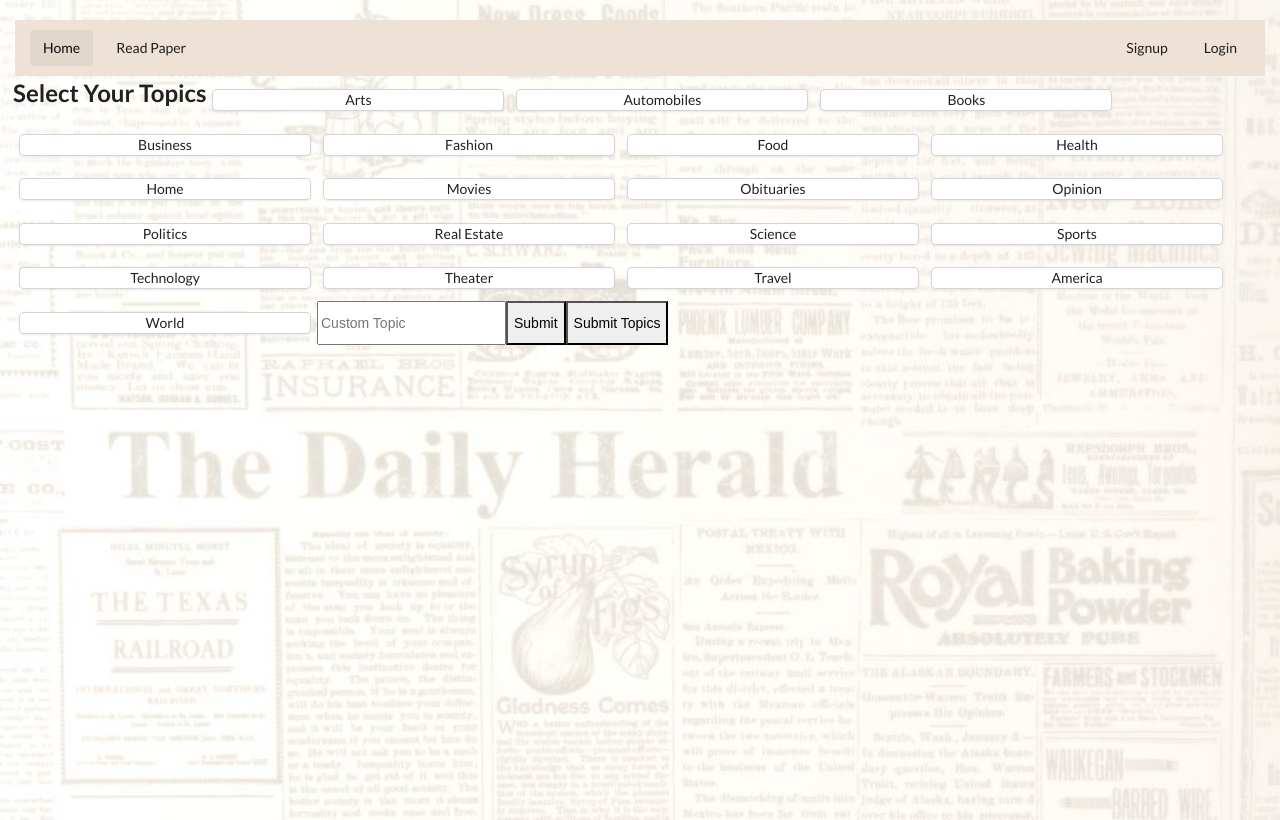
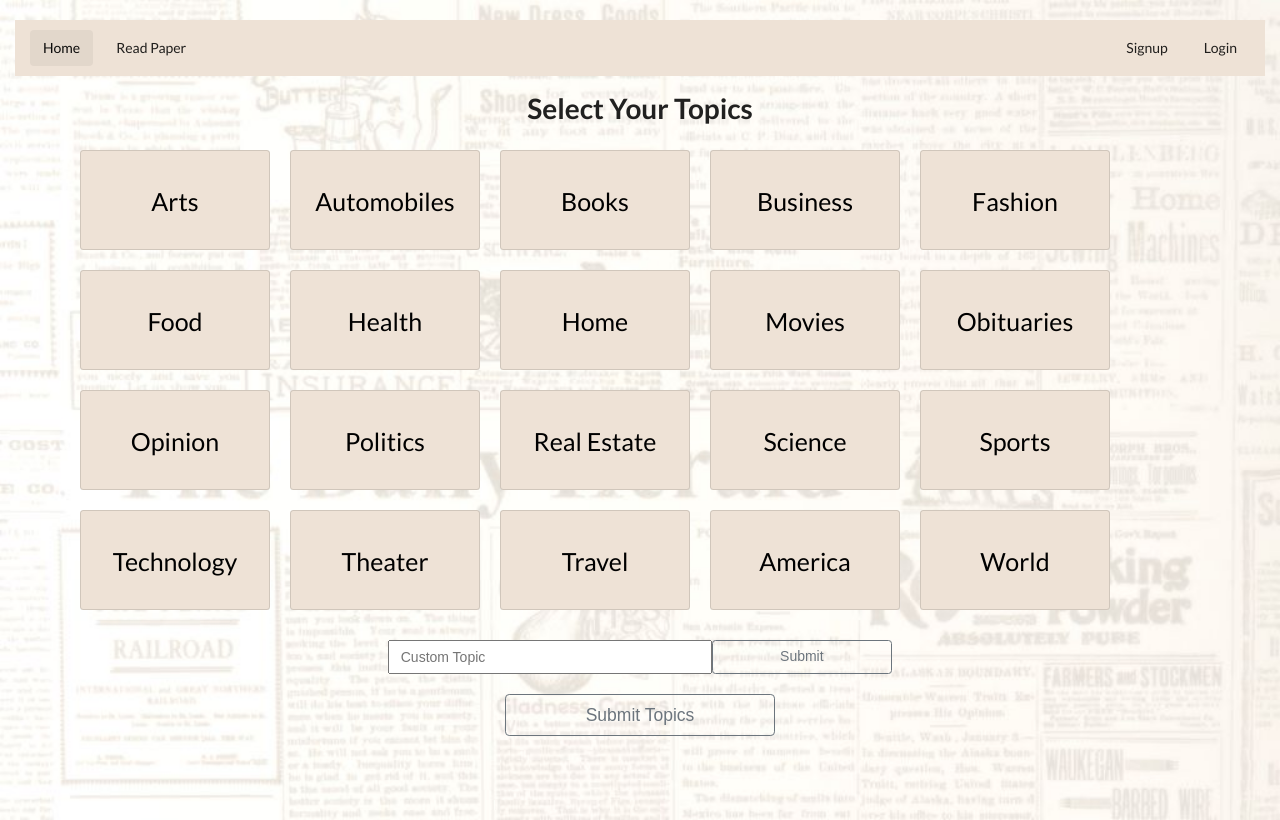
Before and after one commit to danajackson2/newspaper-app-frontend, a React (Create React App) app: page / in a window 1280 px wide. Built offline with nearby package versions, Linux system fonts and the light colour scheme; a web font is replaced by a local one.

Commit message:
topicsContainer design

```diff
--- a/src/App.css
+++ b/src/App.css
@@ -8,3 +8,22 @@
   align-self: center;
   text-align: center;
 }
+
+#topic-card {
+  height: 100px;
+  margin: 10px;
+  background-color:#eee2d6;
+  color:black;
+  font-size: 25px;
+  line-height: 100px;
+}
+#topic-card-sel {
+  height: 100px;
+  margin: 10px;
+  background-color:#caaf94;
+  color: black;
+  font-size: 25px;
+  line-height: 100px;
+  border-width: 3px;
+  border-color: black;
+}
--- a/src/components/TopicCard.js
+++ b/src/components/TopicCard.js
@@ -1,11 +1,15 @@
+import { render } from '@testing-library/react'
 import React from 'react'
 
-function TopicCard({topic, selectTopic}) {
-      return (
-        <div className="topic-card card" onClick={() => selectTopic(topic)}>
-            {topic}
-            {/* each topic needs onClick that adds it to state in create container*/}
-        </div>
-      )
+class TopicCard extends React.Component{
+
+  render(){
+    const {topic, selectTopic, selectedTopics} = this.props
+    return (
+      <div id={selectedTopics.includes(topic) ? 'topic-card-sel' : 'topic-card'} className="card col" onClick={() => {selectTopic(topic)}}>
+          {topic}
+      </div>
+    )
   }
+}
 export default TopicCard
--- a/src/containers/ArticlesContainer.js
+++ b/src/containers/ArticlesContainer.js
@@ -3,6 +3,13 @@ import ArticleCard from '../components/ArticleCard'
 import { Link } from 'react-router-dom'
 
 class ArticlesContainer extends React.Component {
+
+  fillPaper = () =>{
+    let num = this.props.selectedArticles.length
+    fetch('https://newsapi.org/v2/top-headlines?country=us&apiKey=21f142801a5e4b6d937cd534c4b4a06d')
+    .then(res => res.json())
+    .then(data => {data.articles.slice(0, 10-num).forEach(a => this.props.handleArticle(a))})
+  }
 
   render () {
     return (
@@ -26,9 +33,11 @@ class ArticlesContainer extends React.Component {
         <div className={"row row-cols-4 justify-content-md-center"} style={{alignSelf: 'center'}}>
           {this.props.selectedTopics.map(t => < ArticleCard topic={t} handleArticle={this.props.handleArticle}/>)}
         </div>
-          <hr></hr><br/>
+            <h3>Need some help choosing articles? Click below to fill out your paper with randomly generated articles.</h3>
+            <button onClick={this.fillPaper} className={"btn btn-outline-secondary"}>Random Articles</button>
+        <hr></hr>
         <Link to="/papers" className={'row justify-content-md-center'}>
-            <button className={"btn btn-outline-secondary"} style={{width:'25%'}} onClick={this.props.savePaper}>Create My Paper</button>
+          <button className={"btn btn-outline-secondary btn-lg"} style={{width:'25%'}} onClick={this.props.savePaper}>Create My Paper</button>
         </Link><br/>
       </div>
     );
--- a/src/containers/CreateContainer.js
+++ b/src/containers/CreateContainer.js
@@ -20,12 +20,14 @@ class CreateContainer extends React.Component {
         this.setState(prevState => {
           return {
            selectedTopics: prevState.selectedTopics.filter(stateTopic => stateTopic !== topic)
+          //  .sort((a,b) => a.localeCompare(b))
           }
         })
       } else {
-        this.setState({selectedTopics: [topic, ...this.state.selectedTopics]})
+        this.setState({selectedTopics: [...this.state.selectedTopics, topic]})
+          // .sort((a,b) => a.localeCompare(b))
       }
-    }
+  }
 
     addToTopics = () => {
       if (!this.state.topics.includes(this.state.custom)){
@@ -80,7 +82,7 @@ class CreateContainer extends React.Component {
       return (
         <div className="create">
             {this.state.topicShow
-              ? <TopicsContainer addToTopics={this.addToTopics} selectTopic={this.selectTopic} setCustom={this.setCustom} topics={this.state.topics} articleShow={this.articleShow}/>
+              ? <TopicsContainer addToTopics={this.addToTopics} selectTopic={this.selectTopic} setCustom={this.setCustom} topics={this.state.topics} articleShow={this.articleShow} selectedTopics={this.state.selectedTopics}/>
               : <ArticlesContainer selectedArticles={this.state.paper.articles} selectedTopics={this.state.selectedTopics} handleArticle={this.handleArticle} savePaper={this.savePaper} handleTitle={this.handleTitle} removeArticle={this.removeArticle}/>}
         </div>
       )
--- a/src/containers/TopicsContainer.js
+++ b/src/containers/TopicsContainer.js
@@ -7,13 +7,19 @@ class TopicsContainer extends React.Component {
 
     render () {
       return (
-        <div className="ui cards">
-            <h2>Select Your Topics</h2>
-            {this.props.topics.map(t => <TopicCard topic={t} selectTopic={this.props.selectTopic}/>)}
-            <input placeholder='Custom Topic' onChange={(e) => this.props.setCustom(e.target.value)}></input>
-            <button onClick={this.props.addToTopics}
-            >Submit</button>
-            <button onClick={this.props.articleShow}>Submit Topics</button>
+        <div className="container">
+            <h1 className='row justify-content-center'>Select Your Topics</h1>
+            <div className='row row-cols-6'>
+              {this.props.topics.map(t => <TopicCard topic={t} selectTopic={this.props.selectTopic} selectedTopics={this.props.selectedTopics}/>)}
+            </div>
+            <div className='row justify-content-center' style={{margin:'20px'}}>
+                <input style={{width:'30%'}} className='col-4' placeholder='Custom Topic' onChange={(e) => this.props.setCustom(e.target.value)}></input>
+                <button className='btn-outline-secondary btn col-2' onClick={
+                  this.props.addToTopics}>Submit</button>
+            </div>
+            <div className='row justify-content-center' style={{margin:'20px'}}>
+              <button className='btn-outline-secondary btn btn-lg col-3' onClick={this.props.articleShow}>Submit Topics</button>
+            </div>
         </div>
       )
     }
```
Lines whose indentation alone changed are shown as unchanged.
